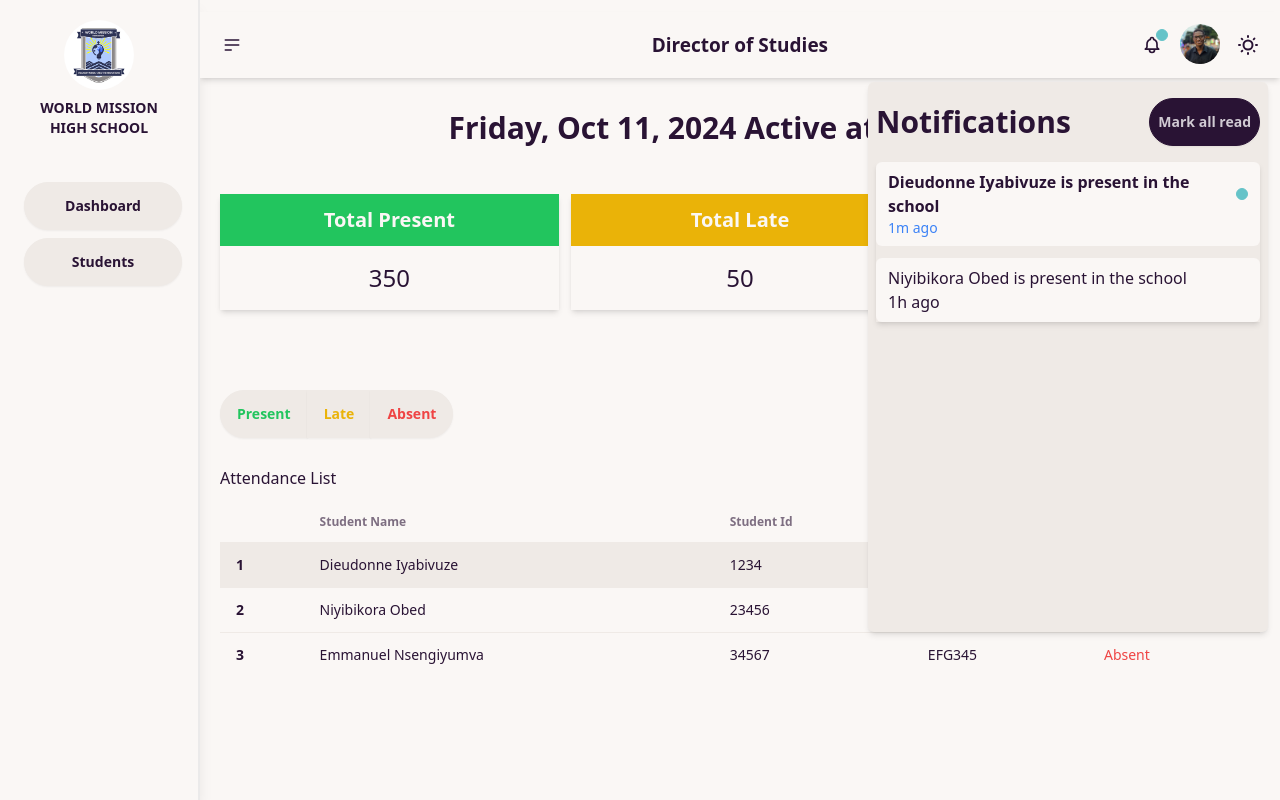
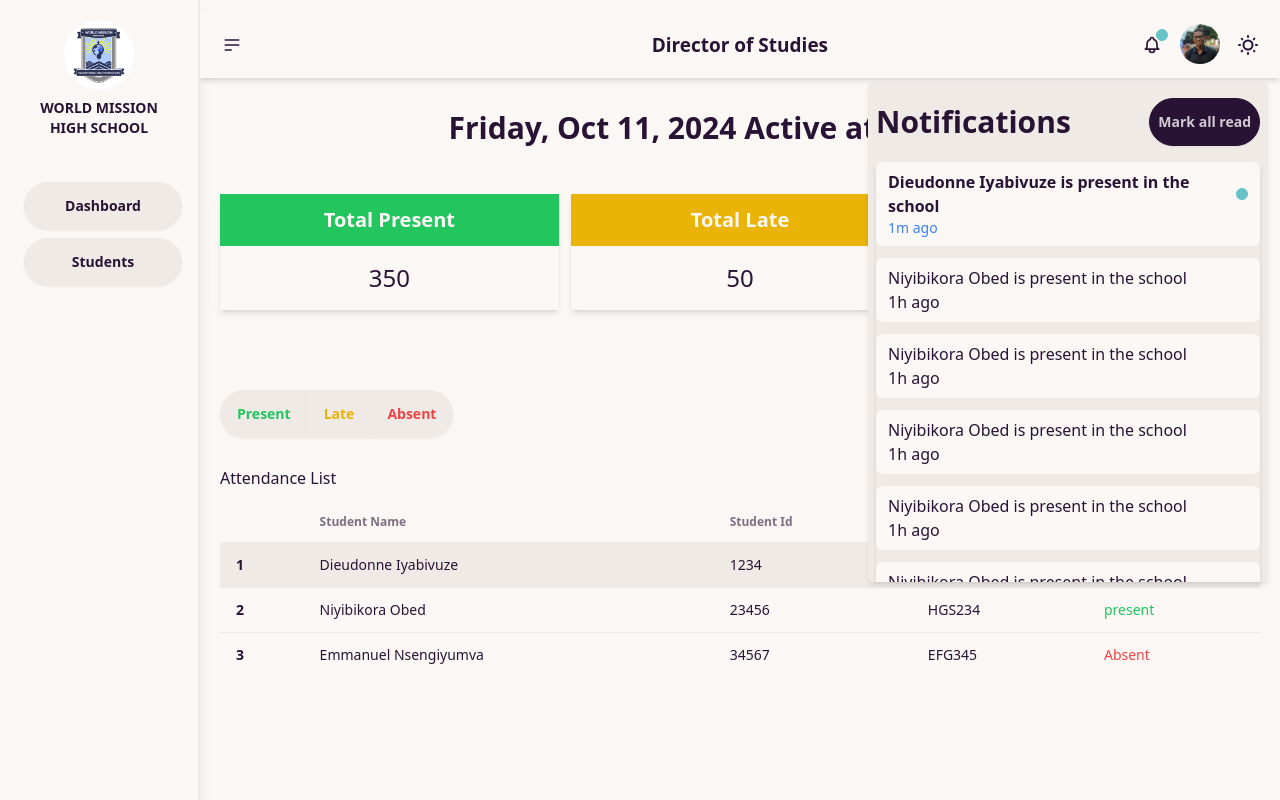
Before and after one commit to Iyabivuz-e/ClassTap, a Next.js app: page /director-of-study/dashboard in a window 1280 px wide. Both pictures are taken after a click on the button 1151 px from the left and 45 px from the top of the page. Built offline with nearby package versions, Linux system fonts and the light colour scheme.

Commit message:
modified the notification component and added the styles on the scrollbar

```diff
--- a/src/app/components/dashboard/bars/Notifications.tsx
+++ b/src/app/components/dashboard/bars/Notifications.tsx
@@ -11,7 +11,7 @@ const Notifications = ({ notification }: NavBarProp) => {
     <div
       className={`${
         notification ? "opacity-100 " : "opacity-0"
-      } rounded-md flex transition-all flex-col duration-400 bg-base-200 shadow-md h-[550px] w-[400px] max-sm:w-full absolute top-[70px] max-sm:right-0 right-3 px-2 overflow-hidden
+      } rounded-md flex transition-all flex-col duration-400 bg-base-200 shadow-md h-[500px] w-[400px] max-sm:w-full absolute top-[70px] max-sm:right-0 right-3 px-2 overflow-scroll
       `}
     >
       <div className="flex justify-between gap-2 items-center w-full py-4">
@@ -32,6 +32,34 @@ const Notifications = ({ notification }: NavBarProp) => {
           <p> Niyibikora Obed is present in the school </p>
           <p> 1h ago </p>
         </div>
+        <div className="bg-base-100 px-3 py-2 rounded-md">
+          <p> Niyibikora Obed is present in the school </p>
+          <p> 1h ago </p>
+        </div>
+        <div className="bg-base-100 px-3 py-2 rounded-md">
+          <p> Niyibikora Obed is present in the school </p>
+          <p> 1h ago </p>
+        </div>
+        <div className="bg-base-100 px-3 py-2 rounded-md">
+          <p> Niyibikora Obed is present in the school </p>
+          <p> 1h ago </p>
+        </div>
+        <div className="bg-base-100 px-3 py-2 rounded-md">
+          <p> Niyibikora Obed is present in the school </p>
+          <p> 1h ago </p>
+        </div>
+        <div className="bg-base-100 px-3 py-2 rounded-md">
+          <p> Niyibikora Obed is present in the school </p>
+          <p> 1h ago </p>
+        </div>
+        <div className="bg-base-100 px-3 py-2 rounded-md">
+          <p> Niyibikora Obed is present in the school </p>
+          <p> 1h ago </p>
+        </div>
+        <div className="bg-base-100 px-3 py-2 rounded-md">
+          <p> Niyibikora Obed is present in the school </p>
+          <p> 1h ago </p>
+        </div>
       </div>
     </div>
   );
--- a/src/app/globals.css
+++ b/src/app/globals.css
@@ -1,3 +1,32 @@
 @tailwind base;
 @tailwind components;
 @tailwind utilities;
+
+/* Style the entire scrollbar */
+::-webkit-scrollbar {
+  width: 12px;               /* Width of the scrollbar */
+  height: 12px;              /* Height of the scrollbar (for horizontal) */
+}
+
+/* Track of the scrollbar */
+::-webkit-scrollbar-track {
+  background: #f0f0f0;       /* Light background for the track */
+  border-radius: 10px;        /* Rounded corners for the track */
+}
+
+/* Handle of the scrollbar */
+::-webkit-scrollbar-thumb {
+  background-color: #007bff;  /* Blue color for the handle */
+  border-radius: 10px;        /* Rounded corners for the handle */
+  border: 3px solid #f0f0f0;  /* Padding around the handle */
+}
+
+/* Handle on hover */
+::-webkit-scrollbar-thumb:hover {
+  background-color: #0056b3;  /* Darker blue when hovered */
+}
+
+/* Handle when active (being dragged) */
+::-webkit-scrollbar-thumb:active {
+  background-color: #003a75;  /* Even darker blue when active */
+}
```
